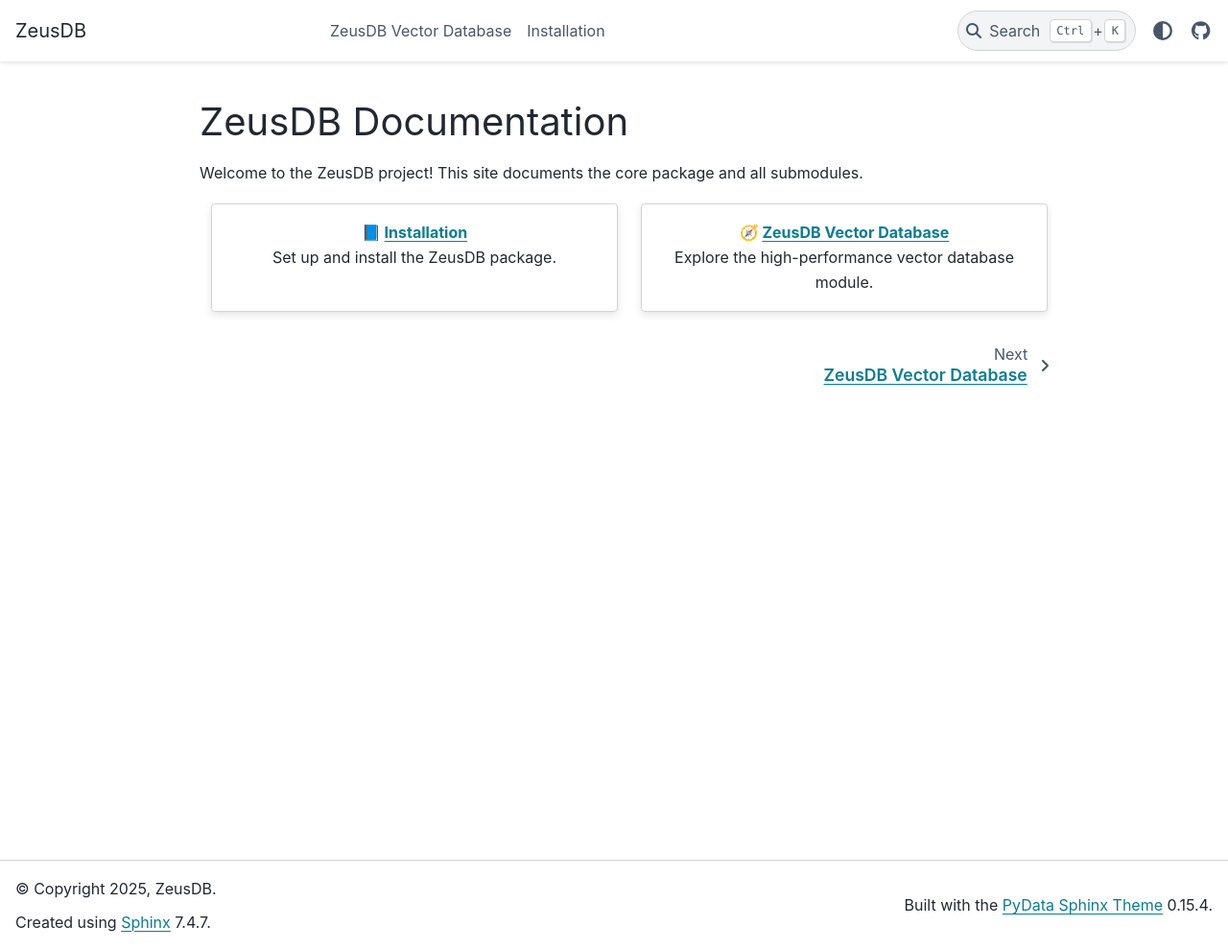
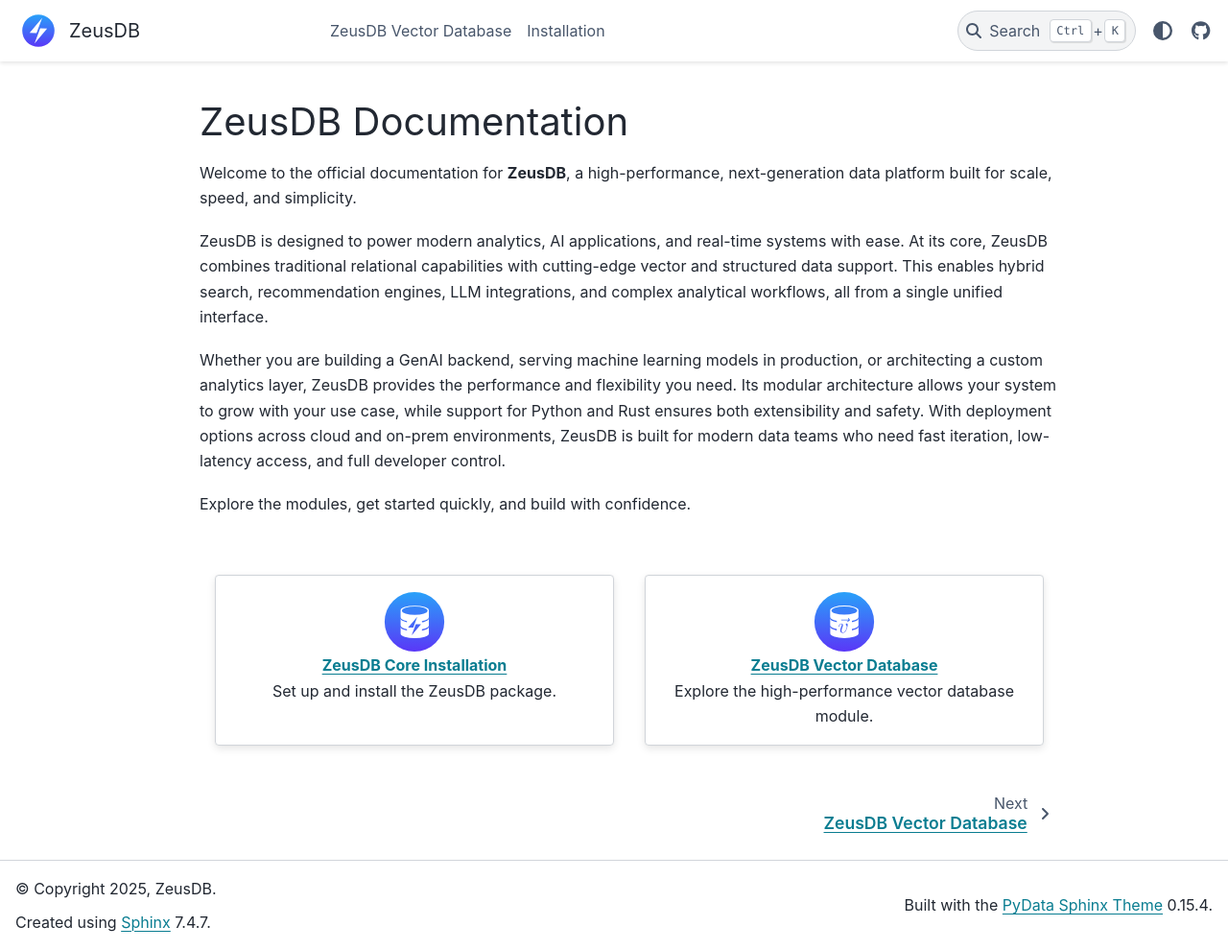
Before and after one commit to ZeusDB/zeusdb, a Sphinx documentation site: the page built from docs/source/index.md, in a window 1280 px wide and 990 px high. Shown: the whole window at 96% size. Built offline with Sphinx 7.4.7 and the PyData theme 0.15.4, drawn with Linux system fonts in a browser that asks for light colours.

Commit message:
docs: enhance documentation build and styling

```diff
--- a/docs/source/conf.py
+++ b/docs/source/conf.py
@@ -42,6 +42,8 @@
     ],
     "logo": {
         "text": "ZeusDB",
+        "image_light": "_static/zeusdb-logo.svg",
+        "image_dark": "_static/zeusdb-logo.svg",
     },
     "show_nav_level": 3,  # Controls how deep nested sidebar nav goes
     "navigation_with_keys": True, # enables keyboard navigation shortcuts between documentation pages using your left and right arrow keys.
--- a/docs/source/index.md
+++ b/docs/source/index.md
@@ -1,20 +1,35 @@
 # ZeusDB Documentation
-Welcome to the ZeusDB project! This site documents the core package and all submodules.
+
+Welcome to the official documentation for **ZeusDB**, a high-performance, next-generation data platform built for scale, speed, and simplicity.
+
+ZeusDB is designed to power modern analytics, AI applications, and real-time systems with ease. At its core, ZeusDB combines traditional relational capabilities with cutting-edge vector and structured data support. This enables hybrid search, recommendation engines, LLM integrations, and complex analytical workflows, all from a single unified interface.
+
+Whether you are building a GenAI backend, serving machine learning models in production, or architecting a custom analytics layer, ZeusDB provides the performance and flexibility you need. Its modular architecture allows your system to grow with your use case, while support for Python and Rust ensures both extensibility and safety. With deployment options across cloud and on-prem environments, ZeusDB is built for modern data teams who need fast iteration, low-latency access, and full developer control.
+
+Explore the modules, get started quickly, and build with confidence.
+
+<br />
 
 ::::{grid} 2
 :::{grid-item-card}
 :shadow: md
 :text-align: center
+:padding: 3
 
-**📘 [Installation](installation.md)**
+<img src="_static/zeusdb-core-logo.svg" alt="Installation" width="64" height="64" style="margin-bottom: 1rem;">
+
+**[ZeusDB Core Installation](installation.md)**
 Set up and install the ZeusDB package.
 :::
 
 :::{grid-item-card}
 :shadow: md
 :text-align: center
+:padding: 3
 
-**🧭 [ZeusDB Vector Database](vector_database/index.md)**
+<img src="_static/zeusdb-vector-database-logo.svg" alt="Installation" width="64" height="64" style="margin-bottom: 1rem;">
+
+**[ZeusDB Vector Database](vector_database/index.md)**
 Explore the high-performance vector database module.
 :::
 ::::
```
Also changed, not shown: docs/source/installation.md (+1 -1 lines), docs/source/_static/zeusdb-core-logo.svg (added), docs/source/_static/zeusdb-logo.svg (added), docs/source/_static/zeusdb-vector-database-logo.svg (added).
